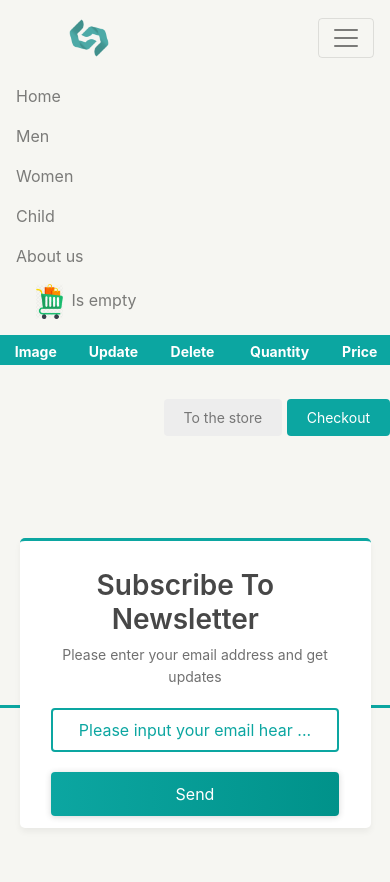
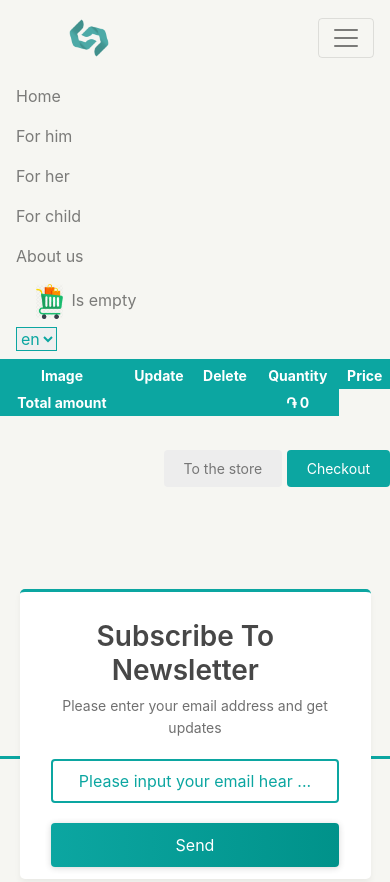
Before and after one commit to Unanyan/shop, a Django app: template shop/templates/cart/detail.html in a window 390 px wide, after a click that opens the changed part. Shown: the top 882 px of the page. Run offline with Django 3.2, Linux system fonts and the light colour scheme; the template is opened without the code that fills it, so the values that code supplies are empty; some libraries are stand-ins or nearby versions.

Commit message:
Added language change in header

```diff
--- a/shop/shop/settings.py
+++ b/shop/shop/settings.py
@@ -42,6 +42,7 @@ INSTALLED_APPS = [
 ]
 
 MIDDLEWARE = [
+    'django.middleware.locale.LocaleMiddleware',
     'django.middleware.security.SecurityMiddleware',
     'django.contrib.sessions.middleware.SessionMiddleware',
     'django.middleware.common.CommonMiddleware',
@@ -225,7 +226,9 @@ LANGUAGES = (
     ('hy', _('Հայ')),
     ('en', _('ENG')),
 )
+
 PROJECT_PATH = os.path.dirname(os.path.abspath(__file__))
+
 LOCALE_PATHS = (
     os.path.join(PROJECT_PATH, '../locale'),
 )
--- a/shop/shop/urls.py
+++ b/shop/shop/urls.py
@@ -1,10 +1,11 @@
+from django.conf.urls.i18n import i18n_patterns
 from django.conf.urls.static import static
 from django.contrib import admin
 from django.urls import path, include
 
 from django.conf import settings
 
-urlpatterns = [
+urlpatterns = i18n_patterns(
     path('admin/', admin.site.urls),
     path('', include("product.urls")),
     path('', include("resources.urls")),
@@ -13,7 +14,7 @@ urlpatterns = [
     path('ckeditor/', include('ckeditor_uploader.urls')),
     path('en/', include('django.conf.urls.i18n')),
     path('', include('django.conf.urls.i18n')),
-]
+)
 
 if settings.DEBUG:
     urlpatterns += static(settings.MEDIA_URL,
--- a/shop/static/css/cart_detail.css
+++ b/shop/static/css/cart_detail.css
@@ -127,7 +127,7 @@ form div.field {
 }
 
 @media only screen and (max-width: 768px) {
-    .name, .total {
+    .name, .pr-total {
         display: none;
     }
 
--- a/shop/static/css/header.css
+++ b/shop/static/css/header.css
@@ -31,3 +31,20 @@ button.btn.btn-outline-success:hover, button.btn.btn-outline-success.my-2.my-sm-
 #header {
     border-bottom: 3px solid #0ca6a1;
 }
+
+/*#language-switcher .bootstrap-select {
+    width: 120px;
+    margin-top: 10px;
+    margin-left: 8px;
+}
+
+#language-switcher .bootstrap-select button {
+    padding-top: 3px;
+    padding-bottom: 3px;
+}*/
+
+select {
+    color: #0ca6a1;
+    width: auto;
+    border-color: #0ca6a1;
+}
--- a/shop/templates/cart/detail.html
+++ b/shop/templates/cart/detail.html
@@ -1,16 +1,20 @@
 {% extends 'base.html' %}{% load static %}
 {% block content %}
+{% load i18n %}
+{% get_current_language as language_code %}
+{% get_available_languages as languages %}
+
 <link rel="stylesheet" type="text/css" href="{% static 'css/cart_detail.css' %}"/>
 <table class="cart">
     <thead>
     <tr>
-        <th>Image</th>
-        <th class="name">Name</th>
-        <th>Update</th>
-        <th>Delete</th>
-        <th>Quantity</th>
-        <th>Price</th>
-        <th class="total">Total</th>
+        <th>{% trans "Image" %}</th>
+        <th class="name">{% trans "Name" %}</th>
+        <th>{% trans "Update" %}</th>
+        <th>{% trans "Delete" %}</th>
+        <th>{% trans "Quantity" %}</th>
+        <th>{% trans "Price" %}</th>
+        <th class="pr-total">{% trans "Total" %}</th>
     </tr>
     </thead>
     <tbody>
@@ -32,24 +36,24 @@
                     {% csrf_token %}
                 </form>
             </td>
-            <td><a href="{% url 'cart:cart_remove' product.id %}">Delete</a></td>
+            <td><a href="{% url 'cart:cart_remove' product.id %}">{% trans "Delete" %}</a></td>
             <td>
                 {{ item.quantity }}
             </td>
             <td class="num">֏ {{ item.price }}</td>
-            <td class="num total">֏ {{ item.total_price }}</td>
+            <td class="num pr-total">֏ {{ item.total_price }}</td>
         </tr>
         {% endwith %}
         {% endfor %}
         <tr class="total">
-            <td>Total amount</td>
-            <td colspan="4"></td>
+            <td>{% trans "Total amount" %}</td>
+            <td colspan="2"></td>
             <td class="num">֏ {{ cart.get_total_price }}</td>
         </tr>
     </tbody>
 </table>
 <p class="text-right">
-    <a href="{% url 'product:index' %}" class="button light">To the store</a>
-    <a href="{% url 'cart:checkout' %}" class="button">Checkout</a>
+    <a href="{% url 'product:index' %}" class="button light">{% trans "To the store" %}</a>
+    <a href="{% url 'cart:checkout' %}" class="button">{% trans "Checkout" %}</a>
 </p>
 {% endblock %}
--- a/shop/templates/components/footer.html
+++ b/shop/templates/components/footer.html
@@ -36,8 +36,8 @@
         <div class="box">
             <h4 class="box_title">{% trans "Useful links" %}</h4>
             <a class="link" href="{% url "resources:terms" %}">{% trans "Terms and Conditions" %}</a>
-            <a class="link" href="">Contact Us</a>
-            <a class="link" href="">FAQ</a>
+            <a class="link" href="">{% trans "Contact Us" %}</a>
+            <a class="link" href="">{% trans "FAQ" %}</a>
             <a class="link" href="{% url "resources:privacy" %}">{% trans "Privacy and Policy" %}</a>
         </div>
          <div class="box logo_mobile">
--- a/shop/templates/components/header.html
+++ b/shop/templates/components/header.html
@@ -1,4 +1,7 @@
 {% load static %}
+{% load i18n %}
+{% get_current_language as language_code %}
+{% get_available_languages as languages %}
 
 <link rel="stylesheet" type="text/css" href="{% static 'css/header.css' %}"/>
 
@@ -16,20 +19,20 @@
         <div class="collapse navbar-collapse" id="navbarTogglerDemo03">
             <ul class="navbar-nav mr-auto mt-2 mt-lg-0">
                 <li class="nav-item">
-                    <a class="nav-link {% if url_name == 'index' %}active{% endif %}" href="{% url 'product:index' %}">Home <span
+                    <a class="nav-link {% if url_name == 'index' %}active{% endif %}" href="{% url 'product:index' %}">{% trans "Home" %} <span
                             class="sr-only">(current)</span></a>
                 </li>
                 <li class="nav-item">
-                    <a class="nav-link {% if url_name == 'men' %}active{% endif %}" href="{% url 'product:men' %}">Men</a>
+                    <a class="nav-link {% if url_name == 'men' %}active{% endif %}" href="{% url 'product:men' %}">{% trans "For him" %}</a>
                 </li>
                 <li class="nav-item">
-                    <a class="nav-link {% if url_name == 'women' %}active{% endif %}" href="{% url 'product:women' %}">Women</a>
+                    <a class="nav-link {% if url_name == 'women' %}active{% endif %}" href="{% url 'product:women' %}">{% trans "For her" %}</a>
                 </li>
                 <li class="nav-item">
-                    <a class="nav-link {% if url_name == 'child' %}active{% endif %}" href="{% url 'product:child' %}">Child</a>
+                    <a class="nav-link {% if url_name == 'child' %}active{% endif %}" href="{% url 'product:child' %}">{% trans "For child" %}</a>
                 </li>
                 <li class="nav-item">
-                    <a class="nav-link {% if url_name == 'about' %}active{% endif %}" href="{% url 'resources:about' %}">About us</a>
+                    <a class="nav-link {% if url_name == 'about' %}active{% endif %}" href="{% url 'resources:about' %}">{% trans "About us" %}</a>
                 </li>
 <!--                <li class="nav-item">-->
 
@@ -38,14 +41,41 @@
                     {% with total_items=cart|length %}
                     {% if cart|length > 0 %}
                     <a class="nav-link {% if url_name == 'cart_detail' %}active{% endif %}" href="{% url 'cart:cart_detail' %}">
-                        <img width="35px" height="35px" src="{% static 'images/cart5.webp' %}"> {{ total_items }} items ֏ {{ cart.get_total_price }}
+                        <img width="35px" height="35px" src="{% static 'images/cart5.webp' %}"> {{ total_items }} {% trans "items" %} ֏ {{ cart.get_total_price }}
                     </a>
                     {% else %}
                     <a class="nav-link {% if url_name == 'cart_detail' %}active{% endif %}" href="{% url 'cart:cart_detail' %}">
-                        <img width="35px" height="35px" src="{% static 'images/cart5.webp' %}"> Is empty
+                        <img width="35px" height="35px" src="{% static 'images/cart5.webp' %}"> {% trans "Is empty" %}
                     </a>
                     {% endif %}
                     {% endwith %}
+
+<!--                <li class="dropdown" id="language-switcher">-->
+        <form action="{% url 'set_language' %}" method="post">
+            {% csrf_token %}
+            <input name="next" type="hidden" value="{{ redirect_to }}" />
+
+            <select class="selectpicker" name="language" style="width: auto;" onchange="this.form.submit()">
+              {% get_current_language as LANGUAGE_CODE %}
+              {% get_available_languages as LANGUAGES %}
+              {% get_language_info_list for LANGUAGES as languages %}
+              {% for language in languages %}
+
+                  <option
+                    value="{{ language.code }}"
+                    {% if language.code == LANGUAGE_CODE %} selected="selected"{% endif %}
+                    data-content='<img src="/static/img/flags/{{ language.code }}.png">
+                    <span style="display:inline-block; width:100px; padding-left: 10px; text-shadow:none">
+                      {{ language.name_local }}
+                      <!-- span style="color:#999;">&nbsp;[{{ language.code }}]</span -->
+                    </span>'>
+                    {{ language.code }}
+                  </option>
+
+              {% endfor %}
+            </select>
+        </form>
+<!--    </li>-->
         </div>
     </nav>
     {% endwith %}
--- a/shop/templates/product/index.html
+++ b/shop/templates/product/index.html
@@ -1,6 +1,8 @@
 {% extends 'base.html' %}{% load static %}
-
 {% block content %}
+{% load i18n %}
+{% get_current_language as language_code %}
+{% get_available_languages as languages %}
 
 <link rel="stylesheet" type="text/css" href="{% static 'css/product.css' %}"/>
 
@@ -13,7 +15,7 @@
         <div class="card-body">
             <h5 class="card-title">{{ product.name }}</h5><span id="price">֏ {{ product.price }}</span>
             <p class="card-text">{{ product.description }}</p>
-            <a href="{% url 'product:detail' product.pk %}" class="btn btn-primary">See more</a>
+            <a href="{% url 'product:detail' product.pk %}" class="btn btn-primary">{% trans "See more" %}</a>
         </div>
     </div>
     {% endfor %}
```
Also changed, not shown: shop/templates/cart/checkout.html (+11 -8 lines), shop/templates/product/detail.html (+8 -5 lines), shop/locale/hy/LC_MESSAGES/django.po (added).
